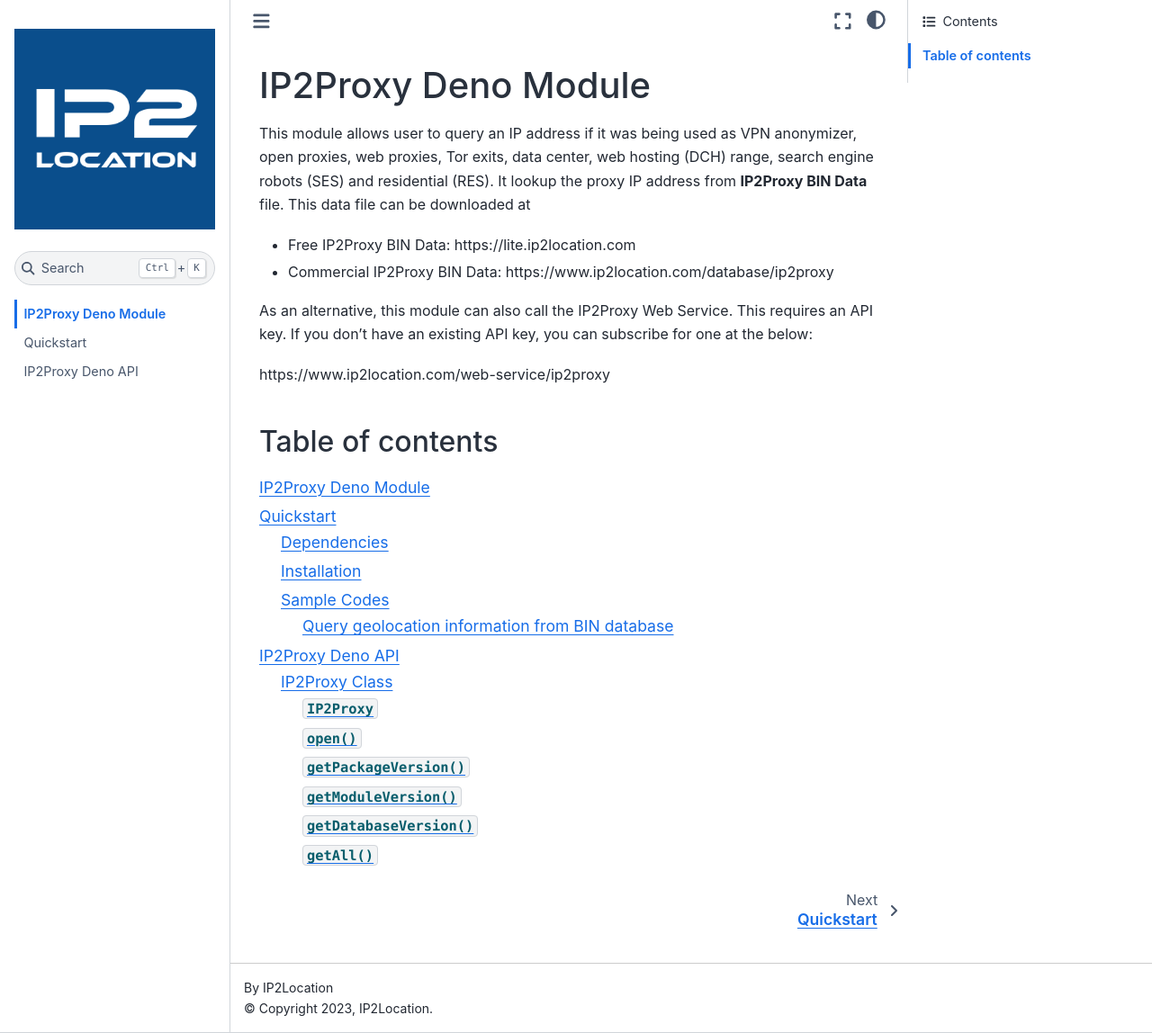
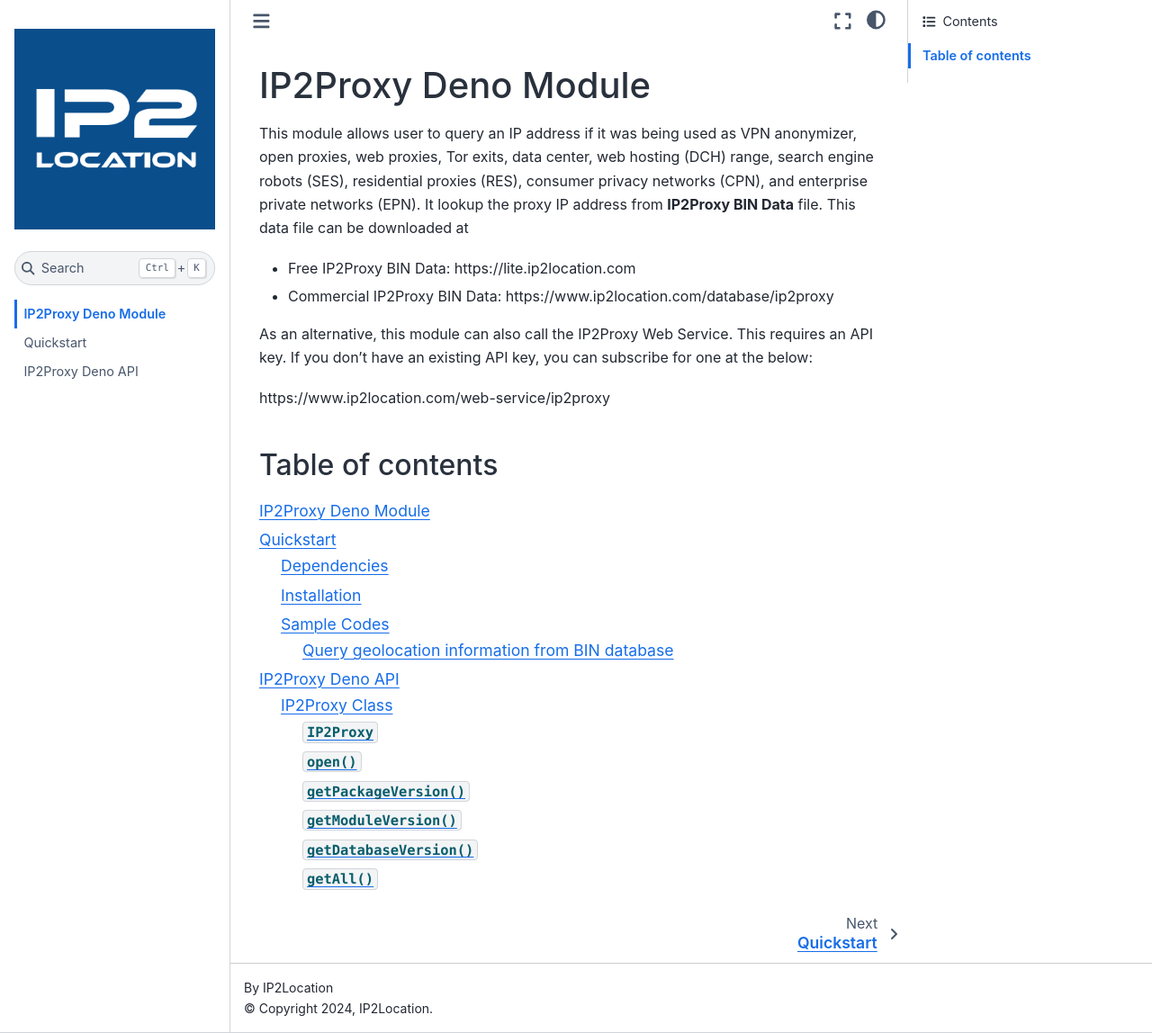
Before and after one commit to ip2location/ip2proxy-deno, a Sphinx documentation site: the page built from docs/source/index.md, in a window 1280 px wide and 1148 px high. Shown: the whole window at 90% size. Built offline with Sphinx 7.4.7 and the Sphinx Book theme 1.1.4, drawn with Linux system fonts in a browser that asks for light colours.

Commit message:
Update documentation to mention support of CPN and EPN in PX11+

```diff
--- a/docs/source/conf.py
+++ b/docs/source/conf.py
@@ -4,7 +4,7 @@
 # -- Project information
 
 project = 'IP2Proxy Deno'
-copyright = '2023, IP2Location'
+copyright = '2024, IP2Location'
 author = 'IP2Location'
 
 release = '0.1.0'
--- a/docs/source/index.md
+++ b/docs/source/index.md
@@ -1,6 +1,6 @@
 # IP2Proxy Deno Module
 
-This module allows user to query an IP address if it was being used as VPN anonymizer, open proxies, web proxies, Tor exits, data center, web hosting (DCH) range, search engine robots (SES) and residential (RES). It lookup the proxy IP address from **IP2Proxy BIN Data** file. This data file can be downloaded at
+This module allows user to query an IP address if it was being used as VPN anonymizer, open proxies, web proxies, Tor exits, data center, web hosting (DCH) range, search engine robots (SES), residential proxies (RES), consumer privacy networks (CPN), and enterprise private networks (EPN). It lookup the proxy IP address from **IP2Proxy BIN Data** file. This data file can be downloaded at
 
 * Free IP2Proxy BIN Data: https://lite.ip2location.com
 * Commercial IP2Proxy BIN Data: https://www.ip2location.com/database/ip2proxy
```
Also changed, not shown: readme.md (+3 -1 lines).
